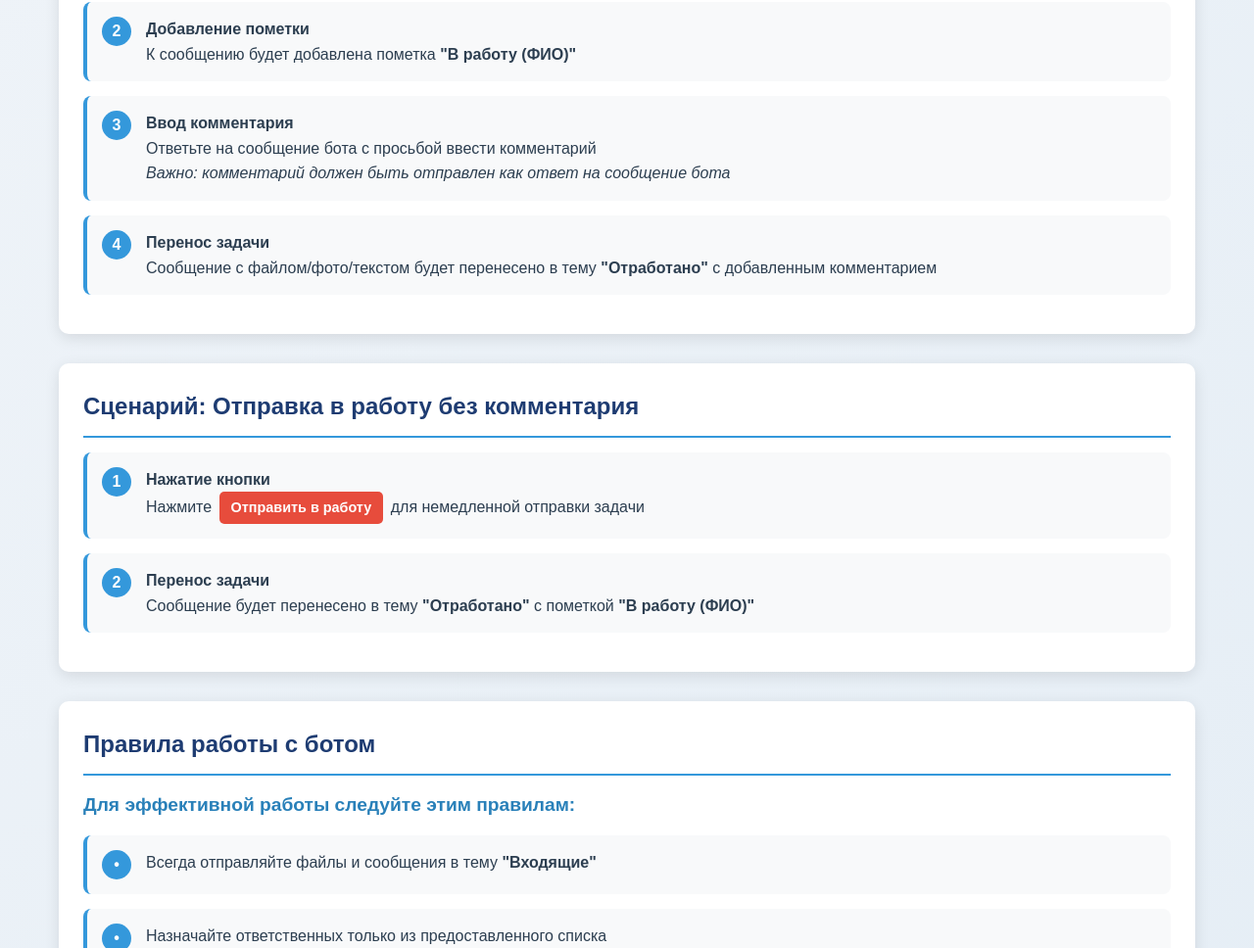
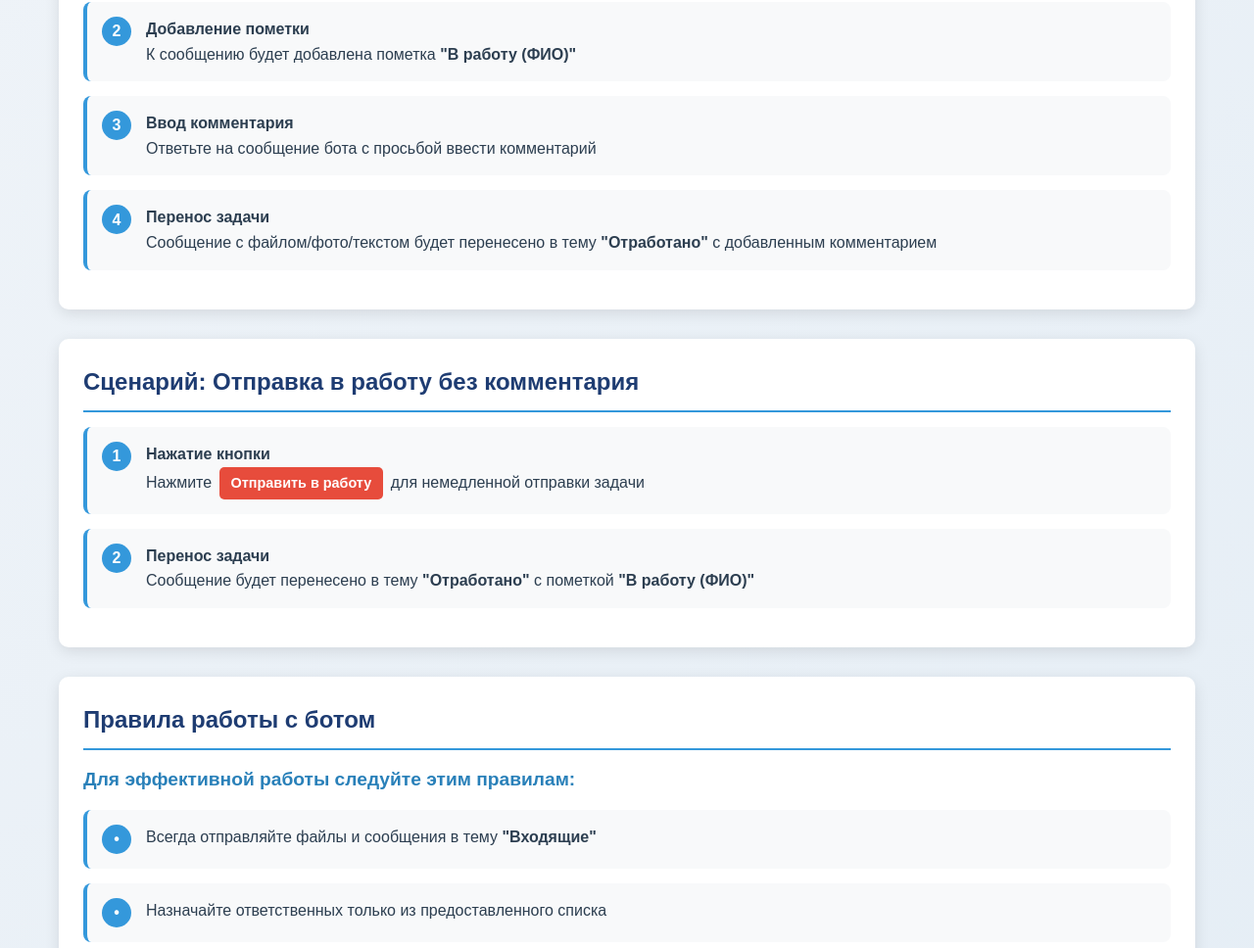
Before and after one commit to IH8W8/top_sad_bot_html, a plain HTML site: page index.html in a window 1280 px wide. Shown: the part 2000-2968 px from the top of the page at 98% size. Drawn offline with Linux system fonts and the light colour scheme.

Commit message:
Update index.html

```diff
--- a/index.html
+++ b/index.html
@@ -292,7 +292,6 @@
                     <div class="step-content">
                         <strong>Ввод комментария</strong><br>
                         Ответьте на сообщение бота с просьбой ввести комментарий<br>
-                        <em>Важно: комментарий должен быть отправлен как ответ на сообщение бота</em>
                     </div>
                 </div>
 
```
